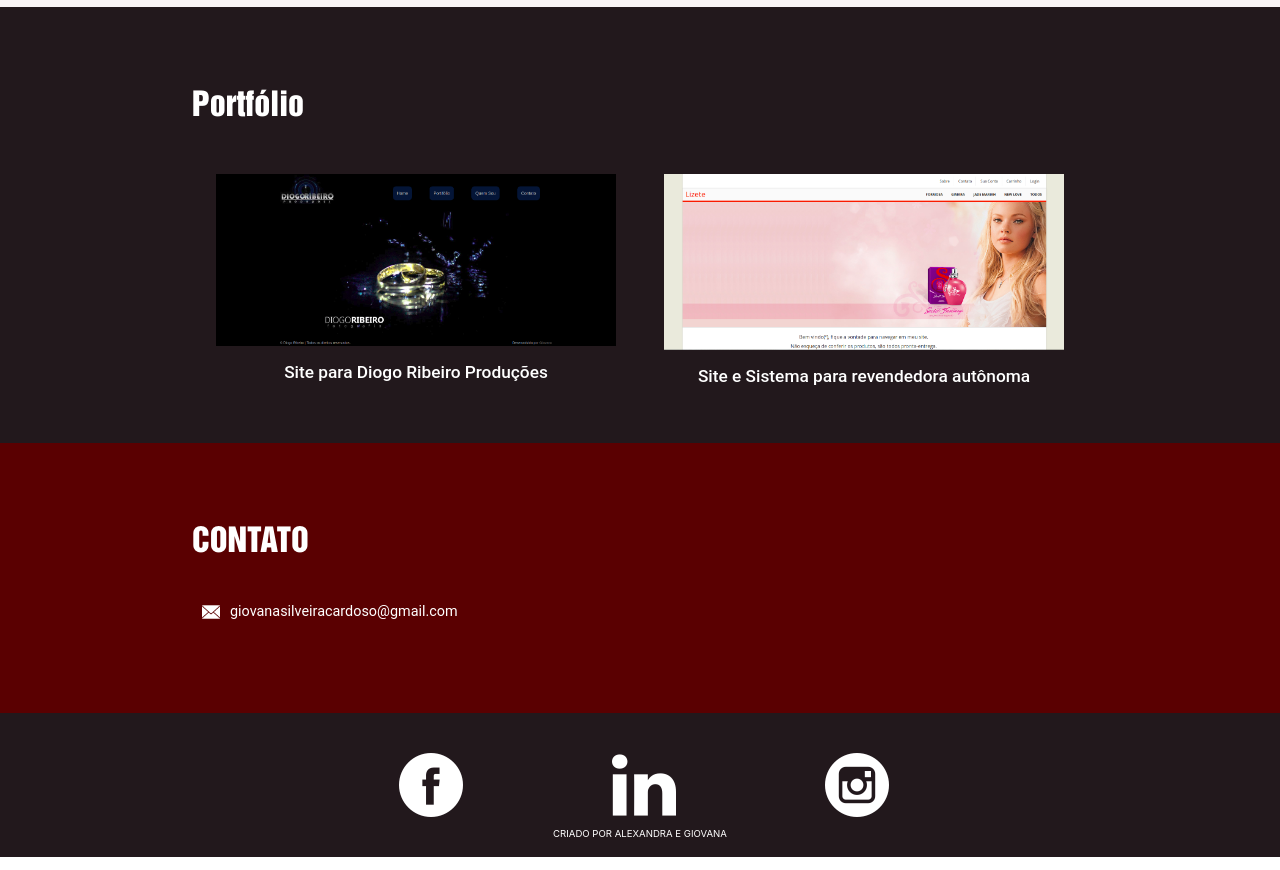
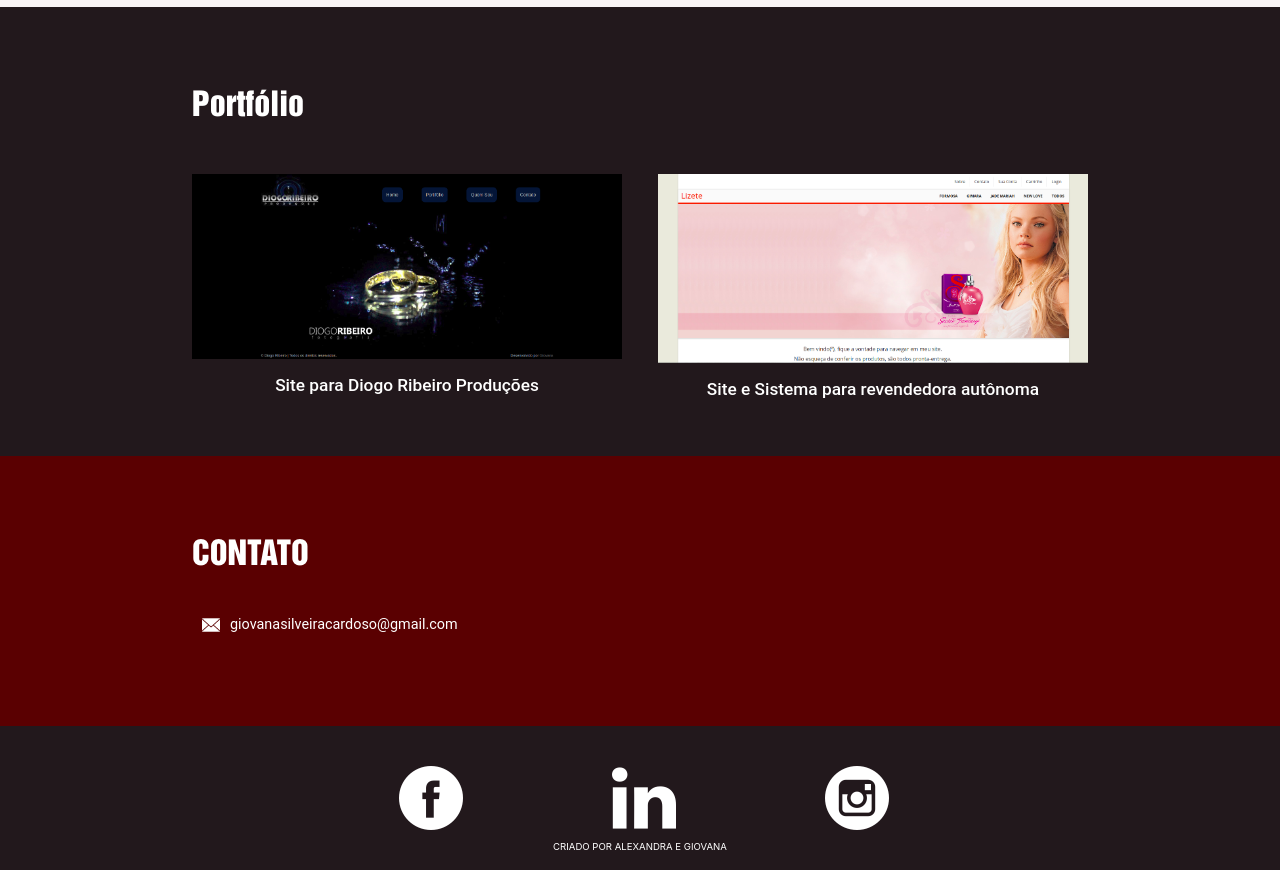
Before and after one commit to giovanasilveiracardoso/my-site, an Angular app: page / in a window 1280 px wide. Shown: the part 3000-3870 px from the top of the page. Built offline with nearby package versions, Linux system fonts and the light colour scheme.

Commit message:
Responsividade do portfólio

```diff
--- a/src/app/portfolio/portfolio.component.scss
+++ b/src/app/portfolio/portfolio.component.scss
@@ -25,13 +25,21 @@
             list-style: none;
             margin: 0;
             padding: 0;
-            display: flex;
-            justify-content: space-around;
-            flex-wrap: wrap;
+
+            @media (min-width: 831px) {
+                display: flex;
+                justify-content: space-between;
+            }
 
             li {
-                width: 50vh;
                 padding-top: 6vh;
+
+                @media (max-width: 830px) {
+                    width: 100%;
+                }
+                @media (min-width: 831px) {
+                    width: 48%;
+                }
             }
         }
     }
```
